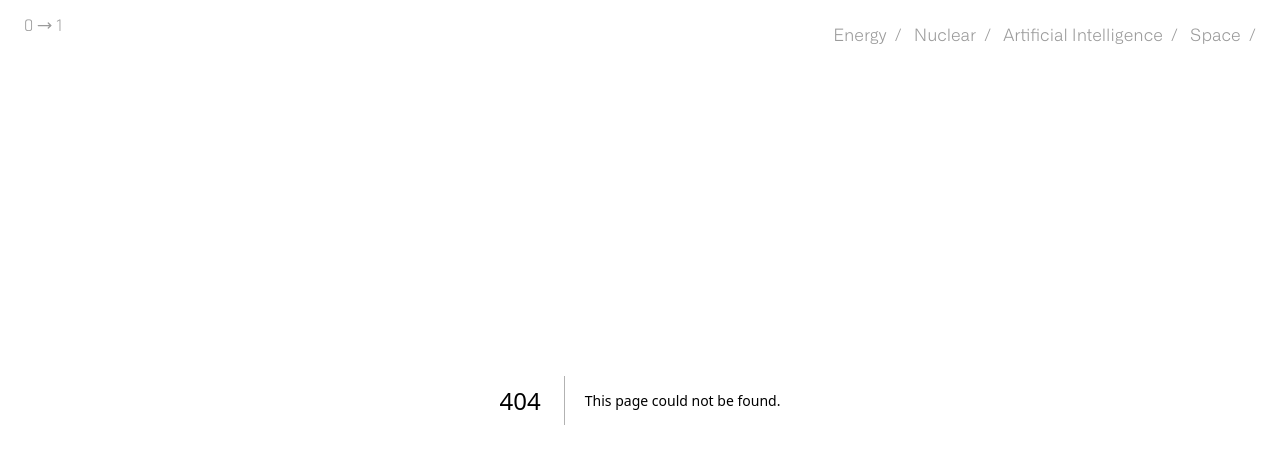
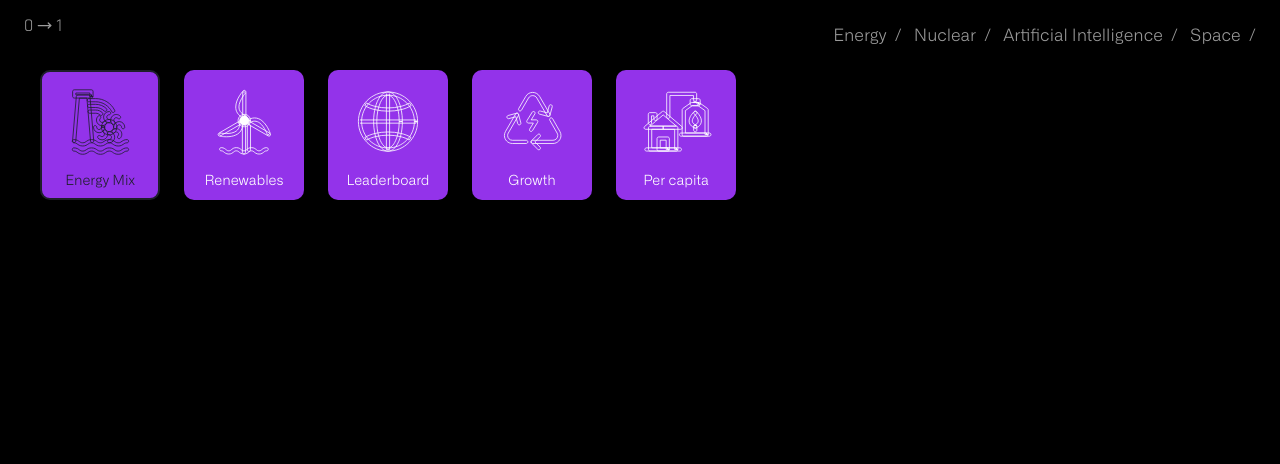
Before and after one commit to tanaydesai/outer-reach, a Next.js app: page /nuclear in a window 1280 px wide. Before the commit this address had no page. Shown: the top 464 px of the page. Built offline with nearby package versions, Linux system fonts and the light colour scheme.

Commit message:
fixes, nuclear start

```diff
--- a/app/energy/page.js
+++ b/app/energy/page.js
@@ -20,12 +20,12 @@ export default function Home() {
     <div className="absolute w-full min-h-full bg-[#efefef] py-[50px]">
 
         <div className='w-[95%] mt-5 mx-auto'>
-          <Tabs defaultValue="renewable">
+          <Tabs defaultValue="mix">
             <TabsList>
               <TabsTrigger value="mix"><EnergyMixIcon className="group-hover:scale-110 scla duration-300"/>Energy Mix</TabsTrigger>
               <TabsTrigger value="renewable"><CapacityIcon className="group-hover:scale-110 duration-300"/>Renewables</TabsTrigger>
-              <TabsTrigger value="leaderboard"><RankingIcon className="group-hover:scale-110 duration-300"/>Ranking</TabsTrigger>
-              <TabsTrigger value="change"><ChangeIcon className="group-hover:scale-110 duration-300"/>Change</TabsTrigger>
+              <TabsTrigger value="leaderboard"><RankingIcon className="group-hover:scale-110 duration-300"/>Leaderboard</TabsTrigger>
+              <TabsTrigger value="change"><ChangeIcon className="group-hover:scale-110 duration-300"/>Growth</TabsTrigger>
               <TabsTrigger value="percapita"><HouseIcon className="group-hover:scale-110 duration-300"/>Per capita</TabsTrigger>
             </TabsList>
             <TabsContent value="mix">
@@ -63,25 +63,9 @@ export default function Home() {
                   <SelectItem value="light">France</SelectItem>
               </SelectContent>
               </Select>
-            </div></div> */}
-          {/* <div className='w-full lg:flex gap-5 mt-10 items-start '>
-              <div className='w-7/20'>
-                <RenewableShare/>
-                <LeaderBoard />
-              </div>
-              <div className='flex-1'>
-                <EnergyMix className='mt-10 lg:mt-0'/>
-                <div className='lg:grid grid-cols-2 w-full mt-10 gap-5 items-start justify-center'>
-                  <Change />
-                  <AvgHouse className='mt-7 lg:mt-0'/>
-                </div>
-              </div>
-          </div> */}
-          {/* <div className='md:text-[40px] text-[25px] font-a2 w-full mt-10 flex gap-2 items-center'><CornerDownRight className='shrink-0' strokeWidth={1.5} size={30}/><div><span className='inline-flex underline decoration-2 decoration-red-400 underline-offset-8'>France's</span> story in terms of per capita</div></div>
-          <div className='w-full lg:flex gap-5 mt-10 items-start'>
-            <Capacities className='w-full lg:w-1/2'/>
-            <Percapita className={'w-full lg:w-1/2'}/>
-          </div> */}
+            </div></div>
+            <div className='md:text-[40px] text-[25px] font-a2 w-full mt-10 flex gap-2 items-center'><CornerDownRight className='shrink-0' strokeWidth={1.5} size={30}/><div><span className='inline-flex underline decoration-2 decoration-red-400 underline-offset-8'>France's</span> story in terms of per capita</div></div>
+          */}
         </div>
 
     </div>
--- /dev/null
+++ b/app/nuclear/page.js
@@ -0,0 +1,36 @@
+"use client"
+import React, { useRef, useEffect } from 'react';
+import { motion } from 'framer-motion';
+import { LeaderBoard } from '@/components/cards/leaderboard';
+import { EnergyMix } from '@/components/cards/energymix';
+import { Change } from '@/components/cards/change';
+import { AvgHouse } from '@/components/cards/avghouse';
+import { Capacities } from '@/components/cards/capacity';
+import { Percapita } from '@/components/cards/percapita';
+import { RenewableShare } from '@/components/cards/renewableshare';
+import { Select,SelectContent,SelectItem,SelectTrigger,SelectValue, } from "@/components/ui/select"
+import { Tabs, TabsContent, TabsList, TabsTrigger } from "@/components/ui/tabs"
+import { CornerDownRight } from 'lucide-react';
+import { EnergyMixIcon, CapacityIcon, NuclearPlantIcon, ChangeIcon, HouseIcon, RankingIcon, NuclearWasteIcon } from '@/components/icons';
+import { TestDModel } from '@/components/models/test';
+
+export default function Home() {
+
+  return (
+    <div className="absolute w-full min-h-full bg-black text-white py-[50px]">
+
+        <div className='w-[95%] mt-5 mx-auto'>
+          <Tabs defaultValue="mix">
+            <TabsList className='stroke-purple-700'>
+              <TabsTrigger value="mix" className='bg-purple-600 text-white stroke-white border-transparent'><EnergyMixIcon className="group-hover:scale-110 duration-300"/>Energy Mix</TabsTrigger>
+              <TabsTrigger value="renewable" className='bg-purple-600 text-white stroke-white border-transparent'><CapacityIcon className="group-hover:scale-110 duration-300"/>Renewables</TabsTrigger>
+              <TabsTrigger value="leaderboard" className='bg-purple-600 text-white stroke-white border-transparent'><RankingIcon className="group-hover:scale-110 duration-300"/>Leaderboard</TabsTrigger>
+              <TabsTrigger value="change" className='bg-purple-600 text-white stroke-white border-transparent'><ChangeIcon className="group-hover:scale-110 duration-300"/>Growth</TabsTrigger>
+              <TabsTrigger value="percapita" className='bg-purple-600 text-white stroke-white border-transparent'><HouseIcon className="group-hover:scale-110 duration-300"/>Per capita</TabsTrigger>
+            </TabsList>
+        </Tabs>
+        </div>
+
+    </div>
+  )
+}
--- a/components/cards/energymix.js
+++ b/components/cards/energymix.js
@@ -9,7 +9,7 @@ import { Tabs2, TabsContent2, TabsList2, TabsTrigger2 } from "@/components/ui/ta
 export const EnergyMix = ({className}) => {
     return (
         <div className={`w-full min-h-[400px] ${className}`}>
-            <h1 className='text-[17px] font-a2 px-3 text-[#1e1f2b]'><div className='w-3 h-3 bg-red-400 mr-2 inline-flex'/>Share of
+            <h1 className='text-[17px] font-a2 px-3 text-[#1e1f2b]'><div className='w-3 h-3 bg-red-400 mr-2 inline-flex'/>
             <Select>
             <SelectTrigger>
                 <SelectValue placeholder="Energy Production" />
```
